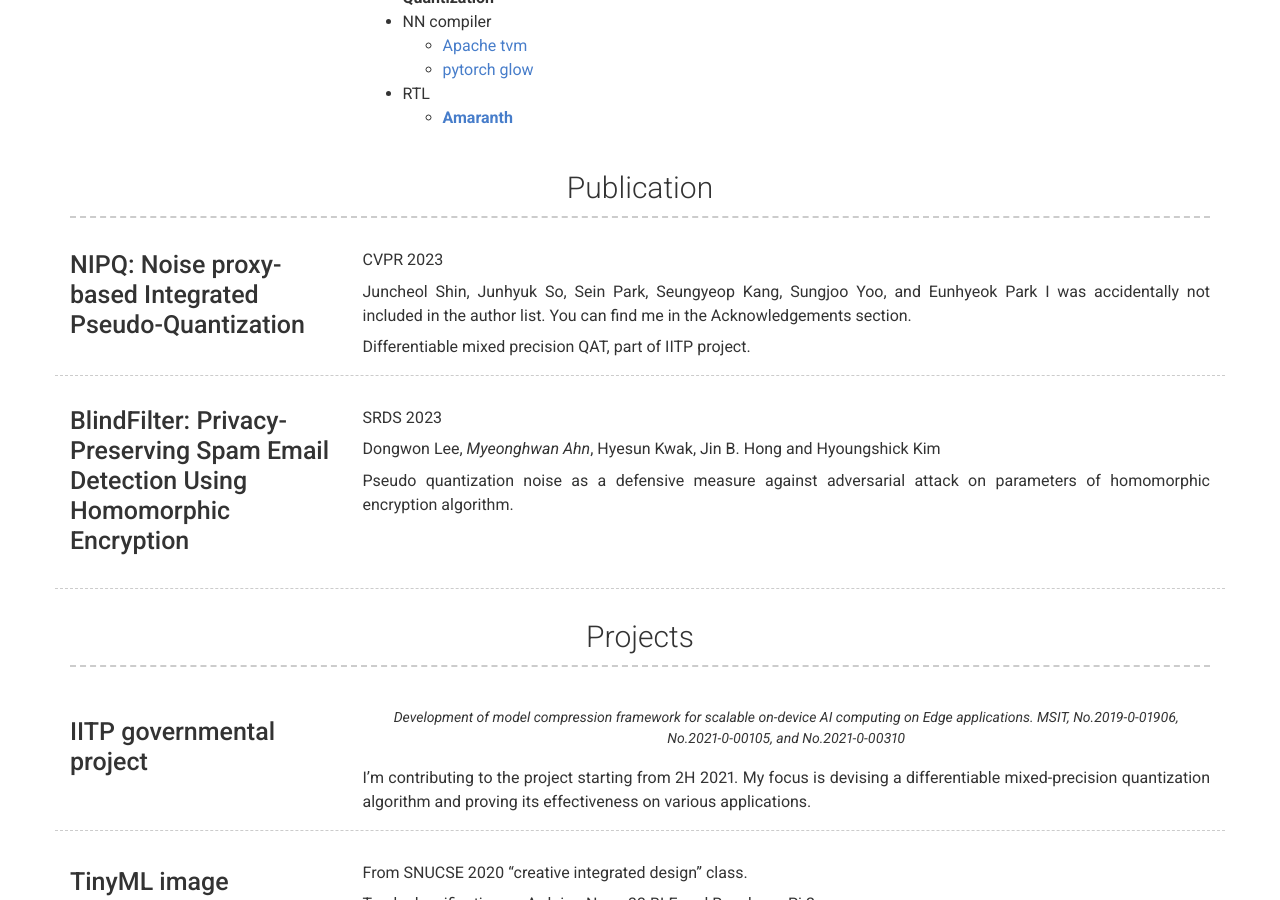
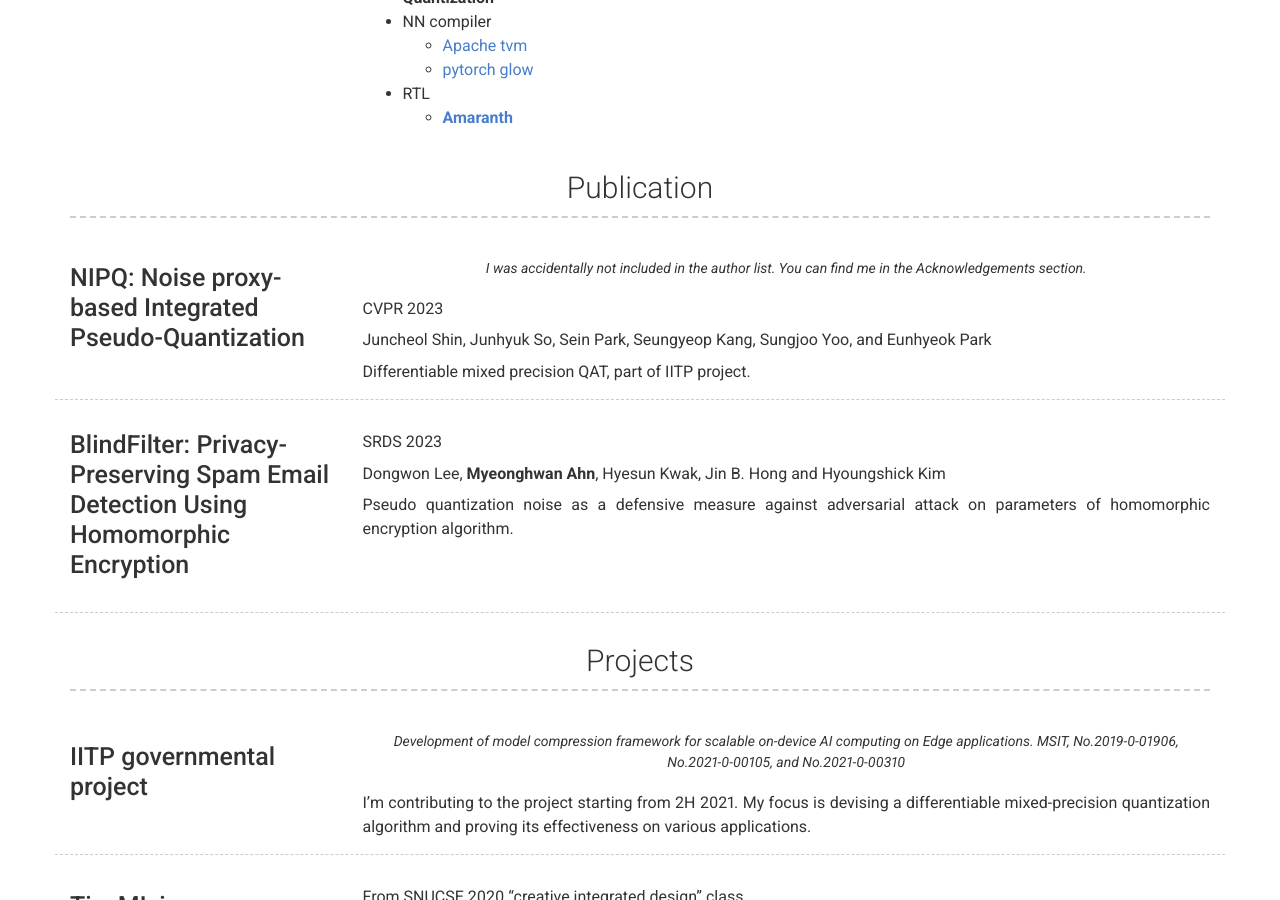
Before and after one commit to lightb0x/lightb0x.github.io, a Jekyll site: the page built from index.md, in a window 1280 px wide and 900 px high, scrolled down 483 px. Built offline with Jekyll 4.4.1, drawn with Linux system fonts in a browser that asks for light colours; nearby versions of some CDN libraries.

Commit message:
change arrangement

```diff
--- a/_config.yml
+++ b/_config.yml
@@ -82,11 +82,12 @@ content:
       - layout: left
         border: weak
         title: "NIPQ: Noise proxy-based Integrated Pseudo-Quantization"
+        quote: >
+          I was accidentally not included in the author list. You can find me in the Acknowledgements section.
         description: |
           CVPR 2023
 
           Juncheol Shin, Junhyuk So, Sein Park, Seungyeop Kang, Sungjoo Yoo, and Eunhyeok Park
-          I was accidentally not included in the author list. You can find me in the Acknowledgements section.
 
           Differentiable mixed precision QAT, part of IITP project.
 
@@ -96,7 +97,7 @@ content:
         description: |
           SRDS 2023
 
-          Dongwon Lee, *Myeonghwan Ahn*, Hyesun Kwak, Jin B. Hong and Hyoungshick Kim
+          Dongwon Lee, **Myeonghwan Ahn**, Hyesun Kwak, Jin B. Hong and Hyoungshick Kim
 
           Pseudo quantization noise as a defensive measure against adversarial attack on parameters of homomorphic encryption algorithm.
 
```
